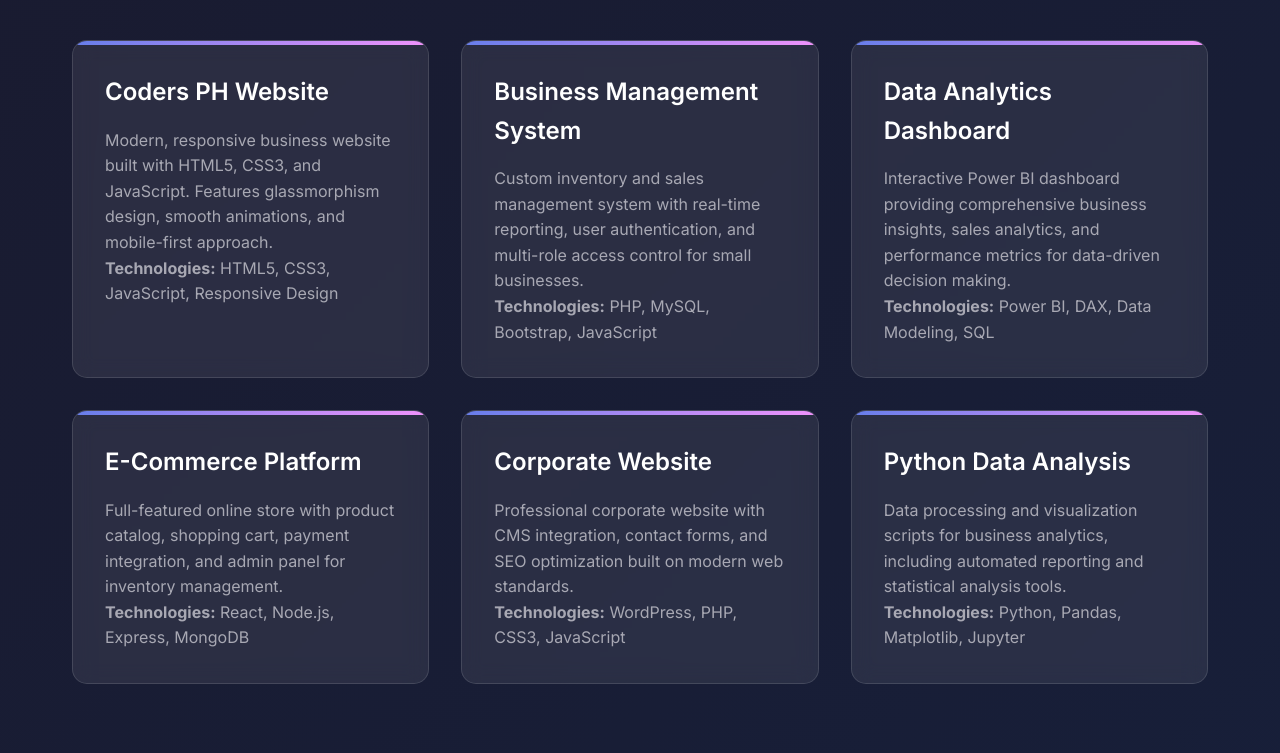
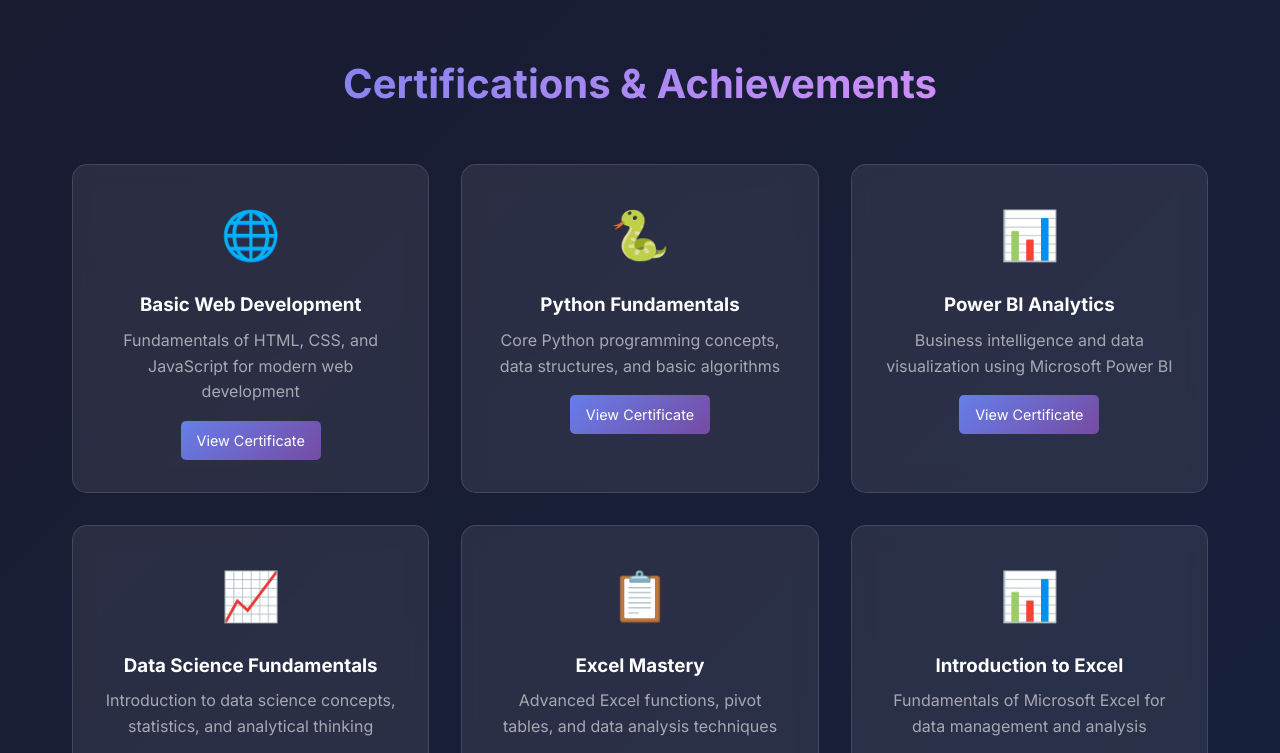
Before and after one commit to lncadrnn/CodersPH, a plain HTML site: page sub index/lanceportfolio.html in a window 1280 px wide. Shown: the part 717-1470 px from the top of the page. Drawn offline with Linux system fonts and the light colour scheme.

```diff
--- a/sub index/portfolio.html
+++ b/sub index/lanceportfolio.html
@@ -136,12 +136,12 @@
   </style>
 </head>
 <body>
-  <a href="index.html" class="back-link">← Back to Main Site</a>
+  <a href="/index.html" class="back-link">← Back to Main Site</a>
 
   <!-- Portfolio Hero -->
   <section class="portfolio-hero">
     <div class="portfolio-intro">
-      <img src="img/Lance.png" alt="Lance Adrian Acal">
+      <img src="/img/Lance.png" alt="Lance Adrian Acal">
       <h1>Lance Adrian Acal</h1>
       <p>Full-Stack Developer & Project Manager</p>
       <p>Passionate about creating digital solutions that make a difference. Specializing in web development, business systems, and data visualization.</p>
@@ -155,42 +155,6 @@
     </div>
   </section>
 
-  <!-- Featured Projects -->
-  <section id="projects">
-    <h2>Featured Projects</h2>
-    <div class="cards-container">
-      <div class="card">
-        <h3>Coders PH Website</h3>
-        <p>Modern, responsive business website built with HTML5, CSS3, and JavaScript. Features glassmorphism design, smooth animations, and mobile-first approach.</p>
-        <p><strong>Technologies:</strong> HTML5, CSS3, JavaScript, Responsive Design</p>
-      </div>
-      <div class="card">
-        <h3>Business Management System</h3>
-        <p>Custom inventory and sales management system with real-time reporting, user authentication, and multi-role access control for small businesses.</p>
-        <p><strong>Technologies:</strong> PHP, MySQL, Bootstrap, JavaScript</p>
-      </div>
-      <div class="card">
-        <h3>Data Analytics Dashboard</h3>
-        <p>Interactive Power BI dashboard providing comprehensive business insights, sales analytics, and performance metrics for data-driven decision making.</p>
-        <p><strong>Technologies:</strong> Power BI, DAX, Data Modeling, SQL</p>
-      </div>
-      <div class="card">
-        <h3>E-Commerce Platform</h3>
-        <p>Full-featured online store with product catalog, shopping cart, payment integration, and admin panel for inventory management.</p>
-        <p><strong>Technologies:</strong> React, Node.js, Express, MongoDB</p>
-      </div>
-      <div class="card">
-        <h3>Corporate Website</h3>
-        <p>Professional corporate website with CMS integration, contact forms, and SEO optimization built on modern web standards.</p>
-        <p><strong>Technologies:</strong> WordPress, PHP, CSS3, JavaScript</p>
-      </div>
-      <div class="card">
-        <h3>Python Data Analysis</h3>
-        <p>Data processing and visualization scripts for business analytics, including automated reporting and statistical analysis tools.</p>
-        <p><strong>Technologies:</strong> Python, Pandas, Matplotlib, Jupyter</p>
-      </div>
-    </div>
-  </section>
 
   <!-- Certificates -->
   <section id="certificates">
```
Also changed, not shown: index.html (+4 -0 lines).
